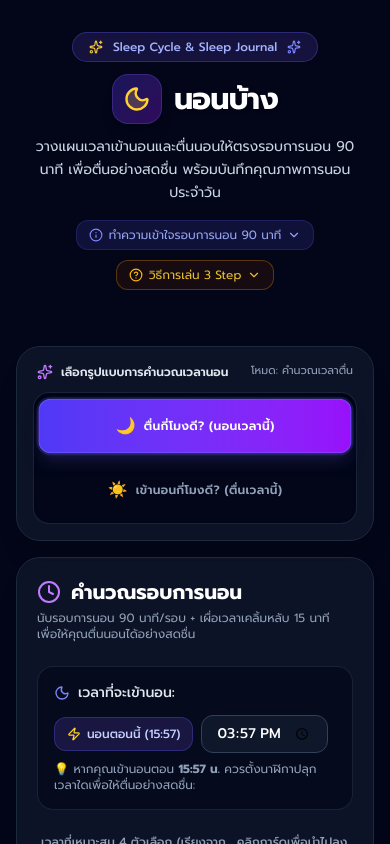
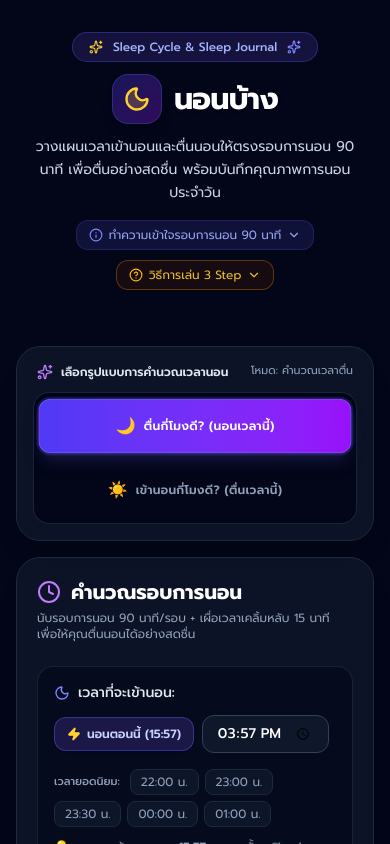
Before and after one commit to Peeranat-Non/Sleep-Cycle-Journal-, a React (Vite) app: page / in a window 390 px wide. Shown: the top 844 px of the page. Built offline with nearby package versions, Linux system fonts and the light colour scheme.

Commit message:
เพิ่มตัวเลือกเวลาที่แนะนำ แก้ไข Responsive บนมือถือ

```diff
--- a/src/components/SleepCycleCalculator.tsx
+++ b/src/components/SleepCycleCalculator.tsx
@@ -141,7 +141,7 @@ export const SleepCycleCalculator: React.FC<SleepCycleCalculatorProps> = ({
         }`}
       >
         {mode === 'wake' ? (
-          <div>
+          <div className="space-y-3">
             <div className="flex flex-col sm:flex-row sm:items-center justify-between gap-3">
               <label
                 htmlFor="input-bedtime"
@@ -151,14 +151,14 @@ export const SleepCycleCalculator: React.FC<SleepCycleCalculatorProps> = ({
                 เวลาที่จะเข้านอน:
               </label>
 
-              <div className="flex items-center gap-2">
+              <div className="flex flex-wrap items-center gap-2">
                 <button
                   id="btn-set-bedtime-now"
                   type="button"
                   onClick={handleSetNow}
-                  className="px-3 py-2 text-xs font-medium bg-indigo-950/80 hover:bg-indigo-900 border border-indigo-500/30 text-indigo-200 rounded-xl transition-all flex items-center gap-1.5 active:scale-95"
+                  className="px-3 py-2 text-xs font-semibold bg-indigo-950/90 hover:bg-indigo-900 border border-indigo-500/40 text-indigo-200 rounded-xl transition-all flex items-center gap-1.5 active:scale-95 shadow-sm"
                 >
-                  <Zap className="w-3.5 h-3.5 text-amber-300" />
+                  <Zap className="w-3.5 h-3.5 text-amber-300 fill-amber-300" />
                   นอนตอนนี้ ({getCurrentTimeFormatted()})
                 </button>
                 <input
@@ -172,6 +172,25 @@ export const SleepCycleCalculator: React.FC<SleepCycleCalculatorProps> = ({
                   }`}
                 />
               </div>
+            </div>
+
+            {/* Popular Bedtime Presets for all screens (no hidden classes) */}
+            <div className="flex flex-wrap items-center gap-1.5 pt-1">
+              <span className="text-[11px] text-slate-400 font-medium mr-1">เวลายอดนิยม:</span>
+              {['22:00', '23:00', '23:30', '00:00', '01:00'].map((preset) => (
+                <button
+                  key={preset}
+                  type="button"
+                  onClick={() => setInputBedTime(preset)}
+                  className={`px-2.5 py-1 text-xs rounded-lg border transition-all ${
+                    inputBedTime === preset
+                      ? 'bg-indigo-600/40 border-indigo-400/60 text-indigo-200 font-semibold shadow-sm'
+                      : 'bg-slate-900/90 border-slate-800 text-slate-400 hover:text-slate-200 hover:border-slate-700'
+                  }`}
+                >
+                  {preset} น.
+                </button>
+              ))}
             </div>
 
             {isCurrentTimeValid ? (
@@ -189,7 +208,7 @@ export const SleepCycleCalculator: React.FC<SleepCycleCalculatorProps> = ({
             )}
           </div>
         ) : (
-          <div>
+          <div className="space-y-3">
             <div className="flex flex-col sm:flex-row sm:items-center justify-between gap-3">
               <label
                 htmlFor="input-waketime"
@@ -199,23 +218,16 @@ export const SleepCycleCalculator: React.FC<SleepCycleCalculatorProps> = ({
                 เวลาที่ต้องการตื่นนอน:
               </label>
 
-              <div className="flex items-center gap-2">
-                <div className="hidden sm:flex items-center gap-1.5">
-                  {['06:00', '07:00', '08:00'].map((preset) => (
-                    <button
-                      key={preset}
-                      type="button"
-                      onClick={() => setInputWakeTime(preset)}
-                      className={`px-2.5 py-1.5 text-xs rounded-lg border transition-all ${
-                        inputWakeTime === preset
-                          ? 'bg-indigo-600/30 border-indigo-400/50 text-indigo-200 font-medium'
-                          : 'bg-slate-900 border-slate-800 text-slate-400 hover:text-slate-200'
-                      }`}
-                    >
-                      {preset}
-                    </button>
-                  ))}
-                </div>
+              <div className="flex flex-wrap items-center gap-2">
+                <button
+                  id="btn-set-waketime-now"
+                  type="button"
+                  onClick={handleSetNow}
+                  className="px-3 py-2 text-xs font-semibold bg-amber-950/90 hover:bg-amber-900 border border-amber-500/40 text-amber-200 rounded-xl transition-all flex items-center gap-1.5 active:scale-95 shadow-sm"
+                >
+                  <Zap className="w-3.5 h-3.5 text-amber-300 fill-amber-300" />
+                  ตื่นตอนนี้ ({getCurrentTimeFormatted()})
+                </button>
                 <input
                   id="input-waketime"
                   type="time"
@@ -227,6 +239,25 @@ export const SleepCycleCalculator: React.FC<SleepCycleCalculatorProps> = ({
                   }`}
                 />
               </div>
+            </div>
+
+            {/* Popular Waketime Presets for all screens (no hidden classes) */}
+            <div className="flex flex-wrap items-center gap-1.5 pt-1">
+              <span className="text-[11px] text-slate-400 font-medium mr-1">เวลายอดนิยม:</span>
+              {['05:30', '06:00', '06:30', '07:00', '08:00'].map((preset) => (
+                <button
+                  key={preset}
+                  type="button"
+                  onClick={() => setInputWakeTime(preset)}
+                  className={`px-2.5 py-1 text-xs rounded-lg border transition-all ${
+                    inputWakeTime === preset
+                      ? 'bg-amber-500/30 border-amber-400/60 text-amber-200 font-semibold shadow-sm'
+                      : 'bg-slate-900/90 border-slate-800 text-slate-400 hover:text-slate-200 hover:border-slate-700'
+                  }`}
+                >
+                  {preset} น.
+                </button>
+              ))}
             </div>
 
             {isCurrentTimeValid ? (
```
